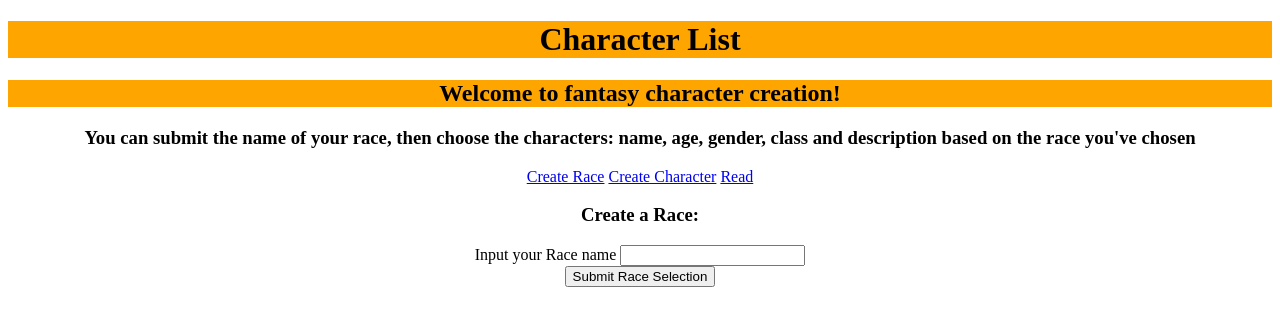
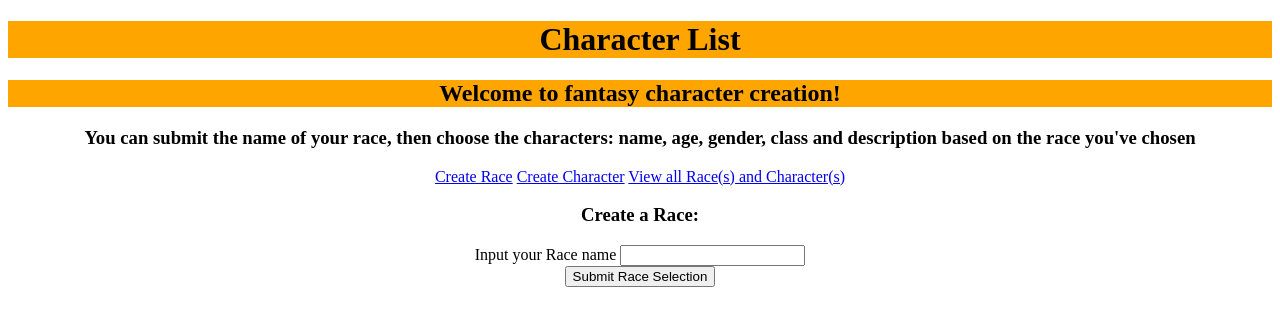
Before and after one commit to abouka23/QA-final-project, a Flask app: page /create-race in a window 1280 px wide. Shown: the top 326 px of the page. Run offline with Flask 2, Linux system fonts and the light colour scheme.

Commit message:
Changed the Read label

```diff
--- a/application/templates/main.html
+++ b/application/templates/main.html
@@ -9,7 +9,7 @@
         <h3> You can submit the name of your race, then choose the characters: name, age, gender, class and description based on the race you've chosen</h3>
         <span><a href="{{ url_for('create') }}">Create Race</a></span>
         <span><a href="{{ url_for('create_character') }}">Create Character</a></span>
-        <span><a href="{{ url_for('read') }}">Read</a></span>
+        <span><a href="{{ url_for('read') }}">View all Race(s) and Character(s)</a></span>
         {% block char %}{% endblock char %}
     </body>
 </html>
```
